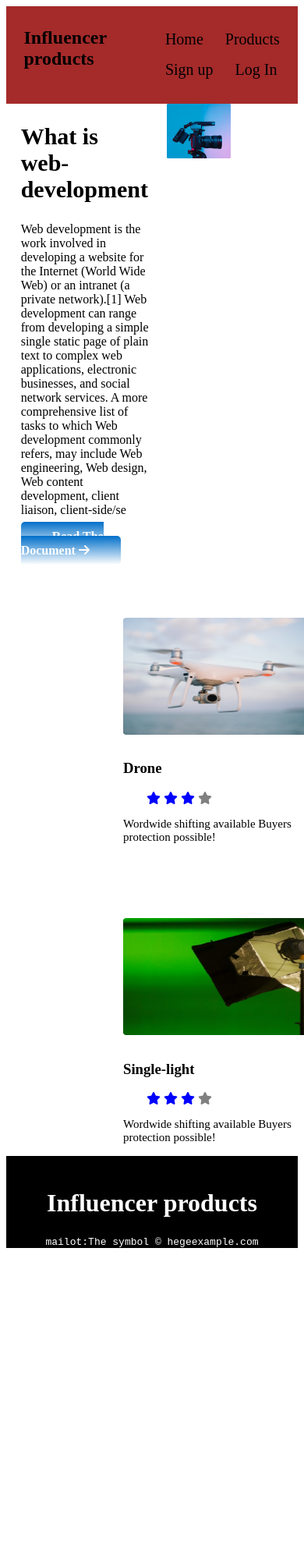
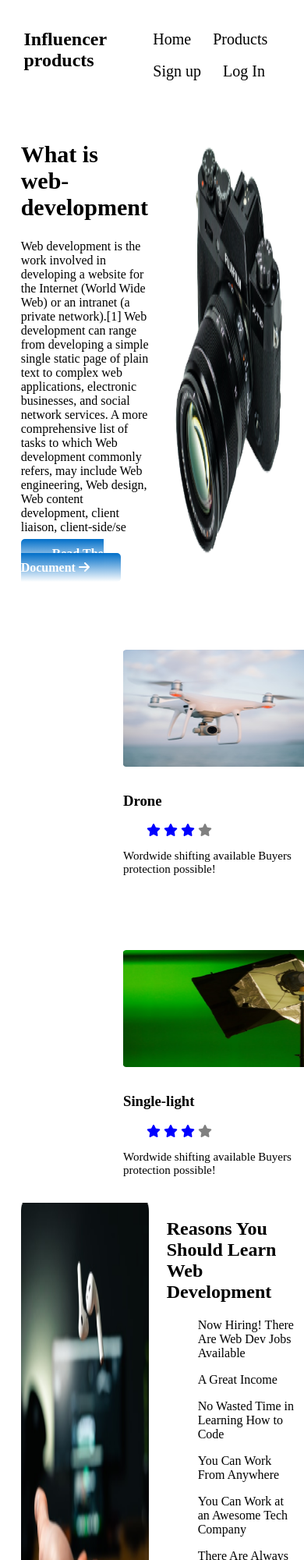
Before and after one commit to Al-AminParves/Assinment-2, a plain HTML site: page index.html in a window 390 px wide. Shown: the top 2000 px of the page at 78% size. Before the commit the page ends 1608 px from the top, so only its background shows below. Drawn offline with Linux system fonts and the light colour scheme.

Commit message:
almost done

```diff
--- a/index.html
+++ b/index.html
@@ -39,7 +39,7 @@
 
         </div>
         <div class="half-width">
-            <img src="camera.png" alt="">
+            <img src="main-camera.png" alt="">
         </div>
 
     </section>
@@ -67,7 +67,7 @@
             </div>
             <div class="product">
                 <div class="product-banner">
-                    <img src="main-camera.png" alt="">
+                    <img src="camera.png" alt="">
                 </div>
                 <div class="product-detail">
                     <h3 class="course-title">Main-camera</h3>
@@ -159,10 +159,35 @@
 
     </section>
 
+    </section>
+    <section class="display-flex">
+        <div class="half-width">
+            <img src="airpod.png" alt="">
+        </div>
+        <div class="half-width">
+            <h1> Reasons You Should Learn Web Development</h1>
+            <ul>Now Hiring! There Are Web Dev Jobs Available</ul>
+            <ul>A Great Income</ul>
+            <ul>No Wasted Time in Learning How to Code</ul>
+            <ul>You Can Work From Anywhere</ul>
+            <ul> You Can Work at an Awesome Tech Company</ul>
+            <ul>There Are Always Freelance Opportunities </ul>
+            <ul>It's Creative and Fun</ul>
+        </div>
+    </section>
+
+
 
     <div class="footer">
         <h1><span class="color-white">Influencer products</span></h1>
-        <footer> <samp class="color-white">mailot:The symbol © hegeexample.com</samp> </footer>
+        <p> <samp class="color-white">mailot:The symbol © hegeexample.com</samp> </p>
+        <div class="footer_icon">
+            <i class="fab fa-instagram icon"></i>
+            <i class="fab fa-twitter-square icon"></i>
+            <i class="fab fa-youtube-square icon"></i>
+            <i class="fab fa-angellist icon"></i>
+        </div>
+
     </div>
 </body>
 
--- a/style.css
+++ b/style.css
@@ -30,8 +30,22 @@ nav{
     font-weight: 400;
 
 }
+.nav-links ul li::after{
+    content: '';
+    width: 0%;
+    height: 2px;
+    background-color: tomato;
+    display: block;
+    margin: auto;
+    transition: 0.5s;
+}
+.nav-links ul li:hover::after{
+    width: 100%;
+}
 .display-flex{
     display: flex;
+    padding-top: 5%;
+    padding-bottom: 5%;
 }
 .half-width{
     width: 50%;
@@ -128,13 +142,91 @@ nav{
 .color-white{
     color: white;
 }
-@media only screen and (max-width:688px) {
 
-    .header{
-        background-color: brown;
+.footer_icon{
+    display: inline;
+    color: white;
+
+}
+.icon{
+    font-size: 40px;
+    padding:1%;
+    padding-bottom: 3%;
+}
+
+
+
+@media screen and (max-width: 600px) {
+
+nav{
+    display: flex;
+
+
+}
+.nav-item{
+    flex-direction: column;
+}
+.nav-links ul li{
+      list-style: none;
+      display: inline-block;
+
+  }
+
+.half-width img{
+    width: 100%;
+    height: 100%;
+}
+.collection{
+    display: grid;
+
+}
+
+
+.display-flex{
+  display: flex;
+  width: 100%;
+}
+.footer{
+    width: 100%;
+}
+
+}
+
+
+
+/*--
+nav{
+        display: flex;
+        padding: 10% 10%;
+
     }
-    nav{
-       width: 100%;
+    .nav-item{
+        flex-direction: column;
+    }
+    .nav-links ul li{
+          list-style: none;
+          display: inline-block;
+          padding: 8px 5px;
+          position: relative;
+
+      }
+
+    }
+    .half-width img{
+        width: 100%;
+        height: 100%;
     }
 
-}
+   .product-banner{
+        width: 100%;
+   }
+   .collection{
+      display: flex;
+      flex-wrap: wrap;
+  }
+
+   .display-flex{
+      display: flex;
+      width: 100%;
+  }
+--*/
```
Also changed, not shown: airpod.png (added).
